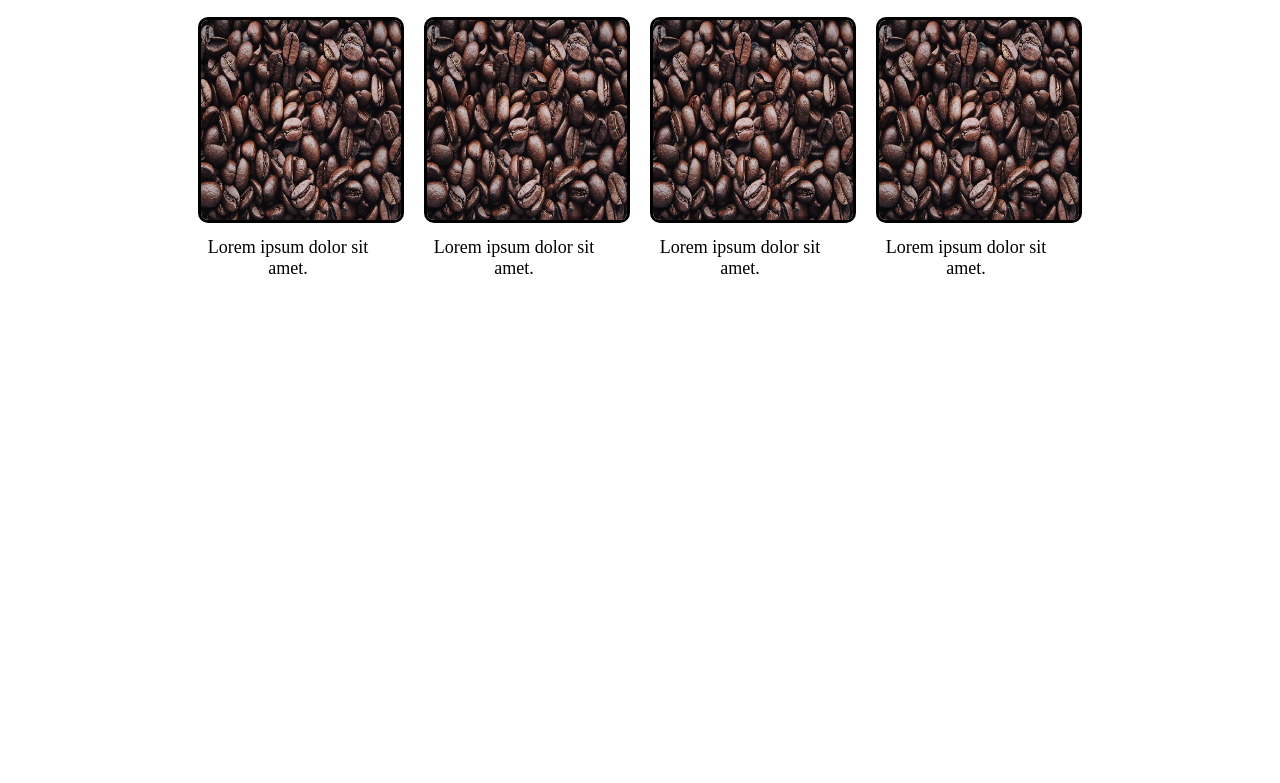
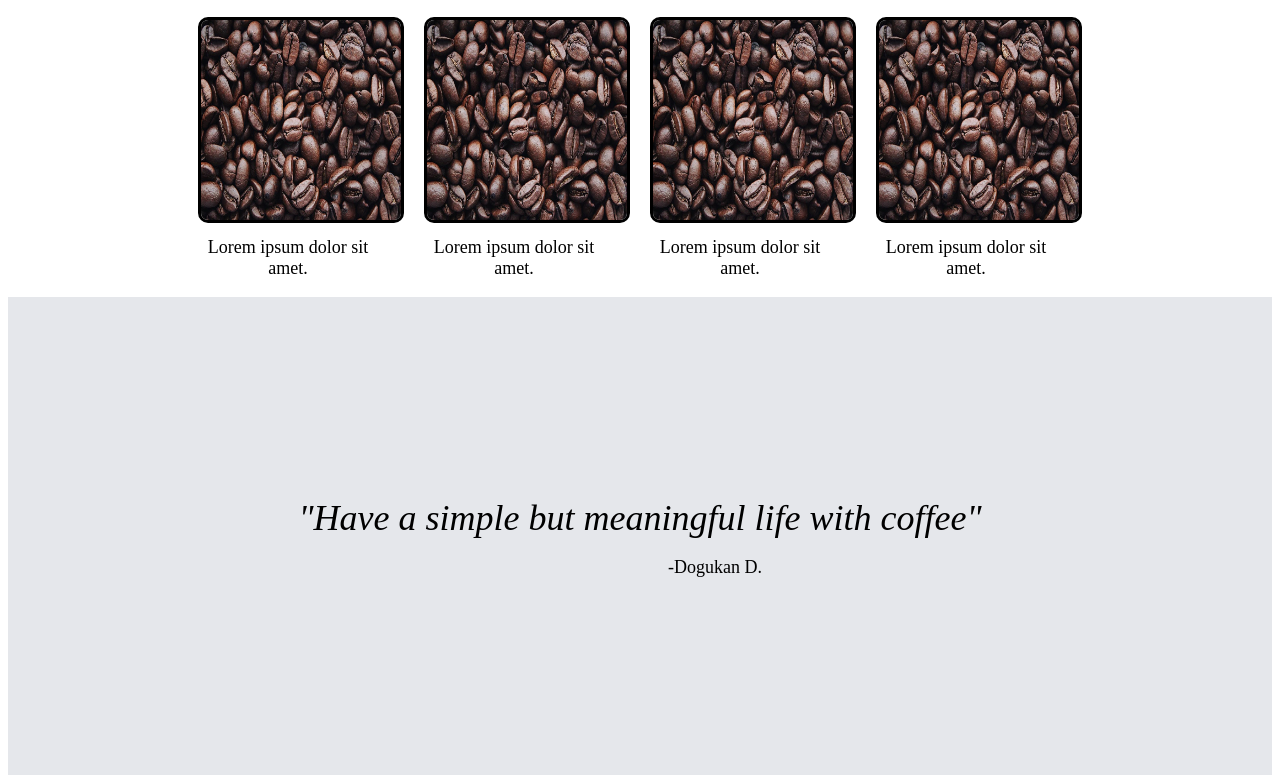
Before and after one commit to thedogukandizman/landing-page, a plain HTML site: page index.html in a window 1280 px wide. Shown: the part 728-1511 px from the top of the page. Before the commit the page ends 1033 px from the top, so only its background shows below. Drawn offline with Linux system fonts and the light colour scheme.

Commit message:
Create the third section

```diff
--- a/index.html
+++ b/index.html
@@ -64,7 +64,10 @@
         </div>
     </main>
 
-
+<div class="third">
+    <p class="quote">"Have a simple but meaningful life with coffee"</p>
+    <p class="quoter">-Dogukan D.</p>
+</div>
 
 </body>
 </html>
--- a/styles.css
+++ b/styles.css
@@ -133,3 +133,25 @@ button {
     margin-top: 10px; /* Add spacing above each paragraph */
     color: black;
 }
+
+.third {
+    text-align: center;
+    background-color: #E5E7EB;
+    justify-content: center;
+    display: flex;
+    flex-direction: column;
+}
+.quote {
+    margin-top: 200px;
+    margin-bottom: auto;
+    font-size: 36px;
+    font-style: italic;
+    font-weight: 400;
+    color: black;
+}
+
+.quoter {
+    padding-left: 150px;
+    flex-basis: 200px;
+    color: black;
+}
```
